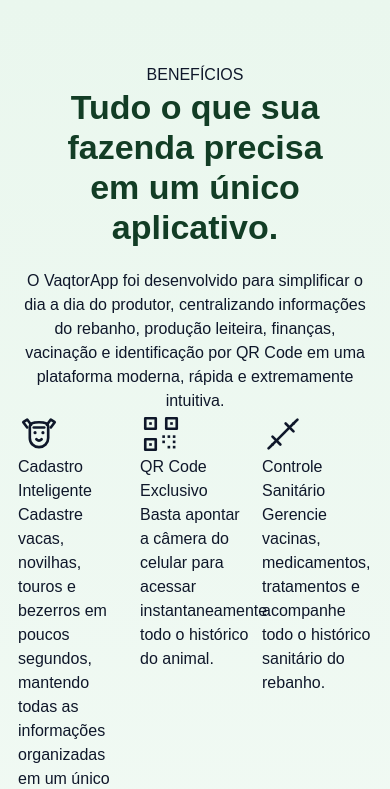
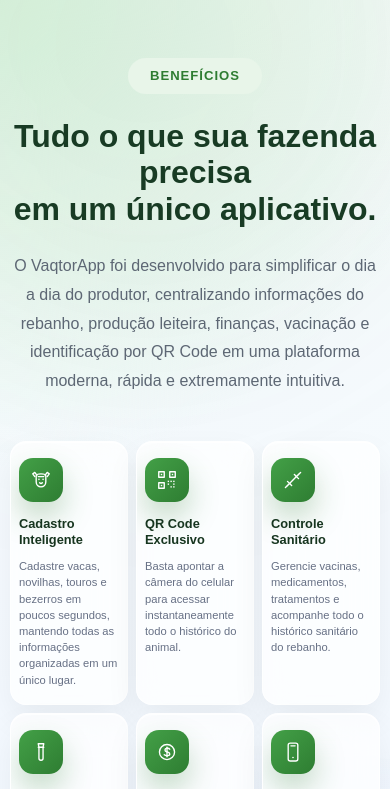
Before and after one commit to helvioco-source/vaqtorapp, a Next.js app: page / in a window 390 px wide. Shown: the part 864-1653 px from the top of the page. Built offline with nearby package versions, Linux system fonts and the light colour scheme.

Commit message:
Ajusta layout dos beneficios no celular

```diff
--- a/app/components/Benefits.css
+++ b/app/components/Benefits.css
@@ -1,247 +1,315 @@
-/* =========================================================
-   BENEFÍCIOS — VAQTORAPP
-   ========================================================= */
+/* =======================================================
+BENEFITS PREMIUM - VAQTORAPP
+======================================================= */
 
-.benefits {
-  background: linear-gradient(180deg, #eaf7ee 0%, #f5fbf7 100%);
-  padding: 90px 8%;
-  text-align: center;
-  overflow: hidden;
+.benefits{
+    position:relative;
+    overflow:hidden;
+    padding:110px 22px;
+
+    background:
+        radial-gradient(circle at top left,#dff6e4 0%,transparent 35%),
+        radial-gradient(circle at bottom right,#d9ecff 0%,transparent 40%),
+        linear-gradient(180deg,#fbfdff 0%,#eef6ff 100%);
 }
 
-.benefits h2 {
-  font-size: 44px;
-  line-height: 1.15;
-  color: #123d25;
-  margin: 0 auto 22px;
-  max-width: 900px;
-  font-weight: 800;
+/* Luz superior */
+
+.benefits::before{
+    content:"";
+    position:absolute;
+    width:650px;
+    height:650px;
+    background:rgba(46,125,50,.07);
+    filter:blur(120px);
+    top:-280px;
+    left:-180px;
+    border-radius:50%;
 }
 
-.benefits .subtitle {
-  font-size: 20px;
-  line-height: 1.7;
-  color: #64748b;
-  max-width: 820px;
-  margin: 0 auto 55px;
+/* Luz inferior */
+
+.benefits::after{
+    content:"";
+    position:absolute;
+    width:600px;
+    height:600px;
+    background:rgba(25,118,210,.05);
+    filter:blur(130px);
+    right:-180px;
+    bottom:-250px;
+    border-radius:50%;
 }
 
-/* =========================================================
-   GRID DOS CARDS
-   ========================================================= */
-
-.benefits-grid {
-  width: 100%;
-  max-width: 1200px;
-  margin: 0 auto;
-  display: grid;
-  grid-template-columns: repeat(4, 1fr);
-  gap: 28px;
-  text-align: left;
+.benefits-header{
+    position:relative;
+    z-index:2;
+    max-width:860px;
+    margin:0 auto 70px;
+    text-align:center;
 }
 
-/* =========================================================
-   CARD
-   ========================================================= */
-
-.benefit-card {
-  background: rgba(255, 255, 255, 0.94);
-  border-radius: 28px;
-  padding: 34px 28px;
-  min-height: 300px;
-  box-sizing: border-box;
-  box-shadow: 0 15px 35px rgba(18, 61, 37, 0.08);
-  transition:
-    transform 0.25s ease,
-    box-shadow 0.25s ease,
-    border-color 0.25s ease;
-  border: 1px solid rgba(255, 255, 255, 0.9);
+.section-tag{
+    display:inline-flex;
+    align-items:center;
+    justify-content:center;
+    padding:8px 22px;
+    border-radius:50px;
+    background:#e8f5e9;
+    color:#2E7D32;
+    font-size:.82rem;
+    font-weight:700;
+    letter-spacing:1px;
+    margin-bottom:24px;
 }
 
-.benefit-card:hover {
-  transform: translateY(-6px);
-  box-shadow: 0 20px 45px rgba(18, 61, 37, 0.14);
-  border-color: rgba(31, 157, 74, 0.25);
+.benefits-header h2{
+    font-size:clamp(2.3rem,4vw,3.6rem);
+    line-height:1.15;
+    color:#183b24;
+    font-weight:800;
+    margin-bottom:24px;
 }
 
-/* =========================================================
-   ÍCONE
-   ========================================================= */
-
-.benefit-icon {
-  width: 72px;
-  height: 72px;
-  border-radius: 22px;
-  background: linear-gradient(145deg, #3ca64a, #2f8f38);
-  display: flex;
-  align-items: center;
-  justify-content: center;
-  margin-bottom: 24px;
-  box-shadow: 0 12px 25px rgba(47, 143, 56, 0.22);
+.benefits-header p{
+    font-size:1.08rem;
+    line-height:1.9;
+    color:#5d6774;
+    max-width:760px;
+    margin:auto;
 }
 
-.benefit-icon svg {
-  width: 34px;
-  height: 34px;
-  color: #ffffff;
-  stroke-width: 2;
+.benefits-grid{
+    position:relative;
+    z-index:2;
+    max-width:1250px;
+    margin:auto;
+    display:grid;
+    grid-template-columns:repeat(4,1fr);
+    gap:28px;
 }
 
-/* =========================================================
-   TÍTULO DO CARD
-   ========================================================= */
+.card{
+    position:relative;
+    overflow:hidden;
+    padding:38px 28px;
+    border-radius:28px;
+    background:rgba(255,255,255,.72);
+    backdrop-filter:blur(18px);
+    -webkit-backdrop-filter:blur(18px);
+    border:1px solid rgba(255,255,255,.65);
+    transition:.45s;
 
-.benefit-card h3 {
-  color: #123d25;
-  font-size: 19px;
-  line-height: 1.25;
-  margin: 0 0 16px;
-  font-weight: 800;
+    box-shadow:
+        0 15px 35px rgba(0,0,0,.06),
+        inset 0 1px 0 rgba(255,255,255,.8);
 }
 
-/* =========================================================
-   TEXTO DO CARD
-   ========================================================= */
-
-.benefit-card p {
-  color: #64748b;
-  font-size: 16px;
-  line-height: 1.7;
-  margin: 0;
+.card::before{
+    content:"";
+    position:absolute;
+    top:0;
+    left:-120%;
+    width:70%;
+    height:100%;
+    background:linear-gradient(
+        120deg,
+        transparent,
+        rgba(255,255,255,.45),
+        transparent
+    );
+    transition:.8s;
 }
 
-/* =========================================================
-   TABLET
-   — NÃO ALTERAR A ESTRUTURA ORIGINAL
-   ========================================================= */
-
-@media (max-width: 1100px) {
-
-  .benefits {
-    padding: 80px 5%;
+.card-glow{
+    position:absolute;
+    width:180px;
+    height:180px;
+    border-radius:50%;
+    background:rgba(76,175,80,.18);
+    filter:blur(70px);
+    top:-70px;
+    right:-70px;
+    opacity:0;
+    transition:.45s;
 }
 
-  .benefits-grid {
-    grid-template-columns: repeat(2, 1fr);
-    gap: 24px;
+.card:hover{
+    transform:translateY(-12px);
+
+    box-shadow:
+        0 28px 60px rgba(0,0,0,.12),
+        0 10px 25px rgba(46,125,50,.18);
+
+    border-color:rgba(76,175,80,.35);
+}
+
+.card:hover::before{
+    left:160%;
+}
+
+.card:hover .card-glow{
+    opacity:1;
+}
+
+.icon{
+    width:74px;
+    height:74px;
+    margin-bottom:26px;
+    display:flex;
+    align-items:center;
+    justify-content:center;
+    border-radius:22px;
+    background:linear-gradient(
+        135deg,
+        #43A047,
+        #2E7D32
+    );
+    color:#fff;
+
+    box-shadow:
+        0 15px 30px rgba(46,125,50,.28);
+
+    transition:.35s;
+}
+
+.card:hover .icon{
+    transform:rotate(-6deg) scale(1.08);
+}
+
+.icon svg{
+    width:34px;
+    height:34px;
+}
+
+.card h3{
+    font-size:1.18rem;
+    font-weight:700;
+    color:#16351f;
+    margin-bottom:14px;
+    line-height:1.35;
+}
+
+.card p{
+    font-size:.97rem;
+    line-height:1.75;
+    color:#667085;
+}
+
+/* ===============================
+RESPONSIVO
+================================ */
+
+@media (max-width:1100px){
+
+    .benefits-grid{
+        grid-template-columns:repeat(2,1fr);
     }
 
 }
 
-/* =========================================================
-   CELULAR
-   — 3 + 3 + 2 CARDS
-   ========================================================= */
+@media (max-width:768px){
 
-@media (max-width: 768px) {
-
-  .benefits {
-    padding: 65px 18px;
-    width: 100%;
-    box-sizing: border-box;
+    .benefits{
+        padding:80px 20px;
     }
 
-  .benefits h2 {
-    font-size: 34px;
-    line-height: 1.18;
-    max-width: 100%;
+    .benefits-header{
+        margin-bottom:45px;
     }
 
-  .benefits .subtitle {
-    font-size: 18px;
-    line-height: 1.65;
-    margin-bottom: 38px;
+    .benefits-header h2{
+        font-size:2rem;
     }
 
-  .benefits-grid {
-    width: 100%;
-    max-width: 100%;
-    grid-template-columns: repeat(3, minmax(0, 1fr));
-    gap: 14px;
-    box-sizing: border-box;
+    .benefits-header p{
+        font-size:1rem;
+        line-height:1.8;
     }
-
-  .benefit-card {
-    min-height: 0;
-    width: 100%;
-    padding: 22px 15px;
-    border-radius: 22px;
-    box-sizing: border-box;
-  }
-
-  .benefit-icon {
-    width: 54px;
-    height: 54px;
-    border-radius: 17px;
-    margin-bottom: 16px;
-  }
-
-  .benefit-icon svg {
-    width: 27px;
-    height: 27px;
-  }
-
-  .benefit-card h3 {
-    font-size: 15px;
-    line-height: 1.25;
-    margin-bottom: 10px;
-  }
-
-  .benefit-card p {
-    font-size: 13px;
-    line-height: 1.55;
-  }
-
-  /*
-     O 8º card ocupa somente uma coluna.
-     Resultado:
-     1ª linha = 3 cards
-     2ª linha = 3 cards
-     3ª linha = 2 cards
-  */
 
 }
 
-/* =========================================================
-   CELULARES PEQUENOS
-   ========================================================= */
+/* =========================================
+CELULAR - 3 + 3 + 2 CARDS
+Apenas telas de até 600px
+========================================= */
 
-@media (max-width: 480px) {
+@media (max-width:600px){
 
-  .benefits {
-    padding-left: 18px;
-    padding-right: 18px;
+    .benefits{
+        padding:70px 12px;
     }
 
-  .benefits-grid {
-    grid-template-columns: repeat(3, minmax(0, 1fr));
-    gap: 12px;
+    .benefits-grid{
+        grid-template-columns:repeat(3,minmax(0,1fr));
+        gap:10px;
     }
 
-  .benefit-card {
-    padding: 18px 12px;
-    border-radius: 20px;
+    .card{
+        padding:18px 10px;
+        border-radius:18px;
     }
 
-  .benefit-icon {
-    width: 48px;
-    height: 48px;
-    border-radius: 15px;
-    margin-bottom: 13px;
+    .icon{
+        width:48px;
+        height:48px;
+        margin-bottom:16px;
+        border-radius:15px;
     }
 
-  .benefit-icon svg {
-    width: 24px;
-    height: 24px;
+    .icon svg{
+        width:24px;
+        height:24px;
     }
 
-  .benefit-card h3 {
-    font-size: 14px;
+    .card h3{
+        font-size:.86rem;
+        line-height:1.25;
+        margin-bottom:10px;
     }
 
-  .benefit-card p {
-    font-size: 12px;
-    line-height: 1.5;
+    .card p{
+        font-size:.76rem;
+        line-height:1.5;
     }
 
 }
+
+@media (max-width:480px){
+
+    .benefits{
+        padding:60px 10px;
+    }
+
+    .benefits-grid{
+        gap:8px;
+    }
+
+    .card{
+        padding:16px 8px;
+        border-radius:16px;
+    }
+
+    .icon{
+        width:44px;
+        height:44px;
+        margin-bottom:14px;
+        border-radius:14px;
+    }
+
+    .icon svg{
+        width:22px;
+        height:22px;
+    }
+
+    .card h3{
+        font-size:.80rem;
+        line-height:1.25;
+    }
+
+    .card p{
+        font-size:.70rem;
+        line-height:1.45;
+    }
+
+}
```
Lines whose indentation alone changed are shown as unchanged.
